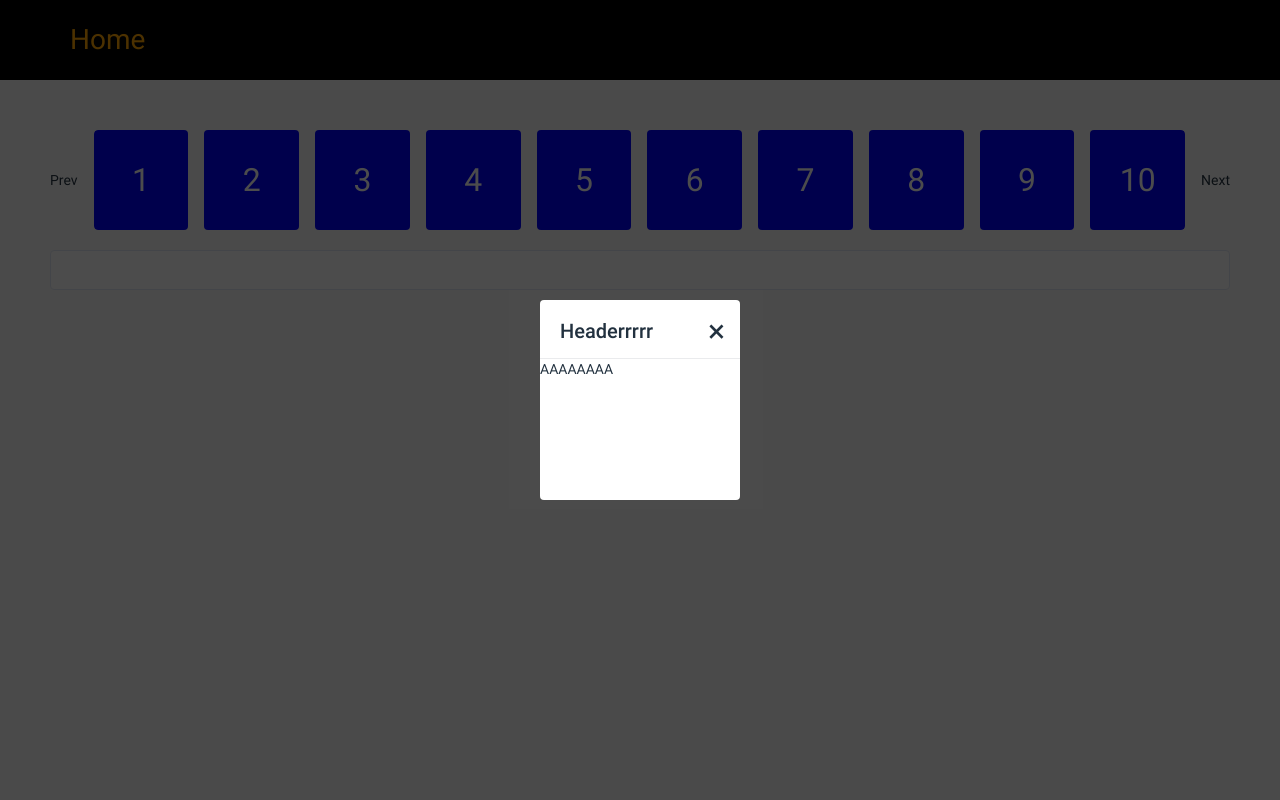
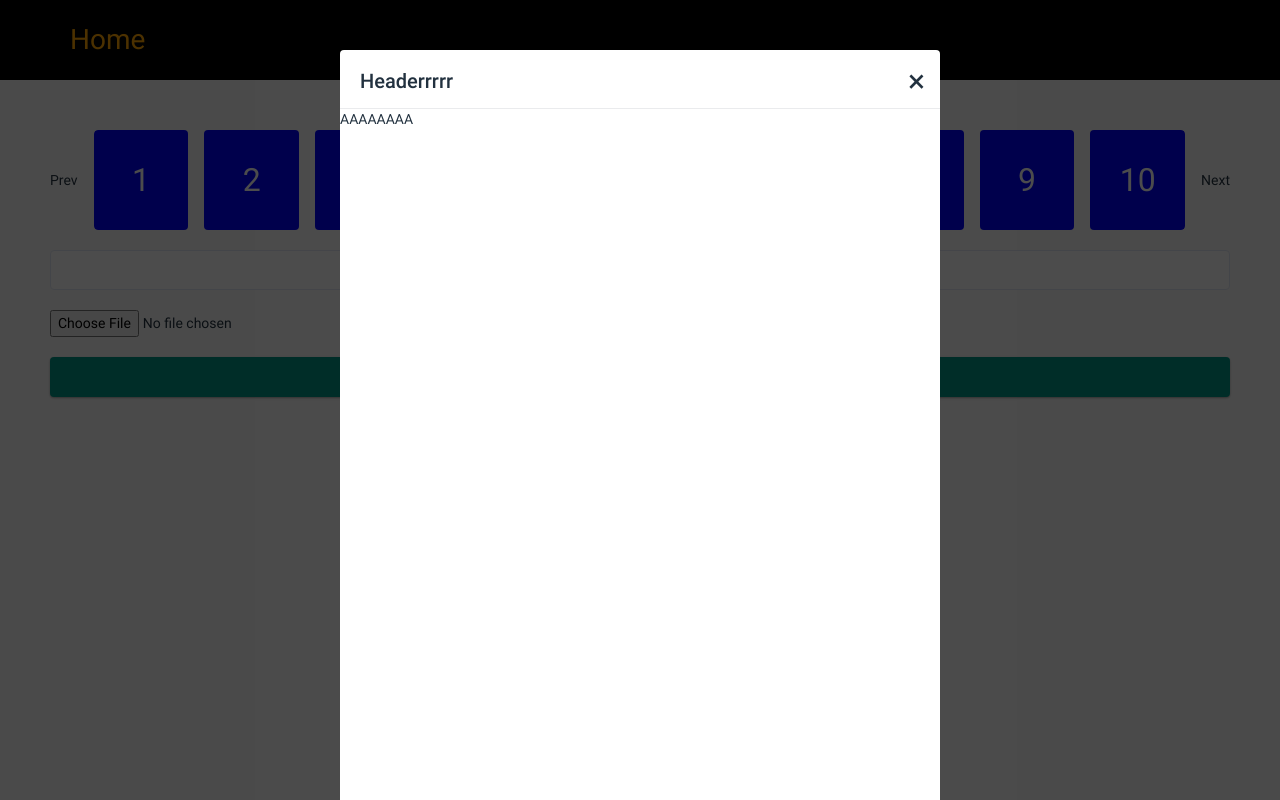
Before and after one commit to Nguyen-Dinh-Tung/app-template, a React (Create React App) app: page / in a window 1280 px wide. Both pictures are taken after a click on the element "10". Built offline with nearby package versions, Linux system fonts and the light colour scheme; no server answers.

Commit message:
style: update animation modal

```diff
--- a/src/components/UI/modal/Header.tsx
+++ b/src/components/UI/modal/Header.tsx
@@ -1,6 +1,4 @@
-import React from "react";
 import styled from "styled-components";
-import closeIcon from "assets/images/close.svg";
 
 interface Props {
   close?: () => void;
--- a/src/components/UI/modal/index.tsx
+++ b/src/components/UI/modal/index.tsx
@@ -1,6 +1,6 @@
-import React, { useEffect } from "react";
+import { useEffect } from "react";
 import ReactDOM from "react-dom";
-import styled from "styled-components";
+import styled, { css } from "styled-components";
 import { Header } from "./Header";
 const modalRoot: any = document.getElementById("modal-root");
 const htmlElement: any = document.querySelector("html");
@@ -30,7 +30,7 @@ export const UIModal = ({ label, isOpen, close, children, ...props }: any) => {
       }
     };
   }, [isOpen]);
-  if (!isOpen) return null;
+
   return ReactDOM.createPortal(
     <Styles
       {...props}
@@ -38,9 +38,13 @@ export const UIModal = ({ label, isOpen, close, children, ...props }: any) => {
         close();
         props.onClick && props.onClick();
       }}
+      isActive={isOpen}
     >
-      <div>
-        <div onClick={(e: any) => e.stopPropagation()}>
+      <div className="modal-cover">
+        <div
+          className="modal-content"
+          onClick={(e: any) => e.stopPropagation()}
+        >
           {label && <Header label={label} close={() => close()} />}
           {children}
         </div>
@@ -52,23 +56,25 @@ export const UIModal = ({ label, isOpen, close, children, ...props }: any) => {
 
 const Styles = styled.div`
   position: fixed;
-  top: 0;
-  left: 0;
-  bottom: 0;
-  right: 0;
+  inset: 0;
   overflow: auto;
   z-index: 99;
+  pointer-events: none;
+  opacity: 0;
+  transition: 0.7s;
 
-  > div {
+  .modal-cover {
     min-height: 100%;
     min-width: 100%;
     padding: 50px 15px;
     display: flex;
-
     align-items: center;
     justify-content: center;
-    background: rgba(0, 0, 0, 0.7);
-    > div {
+    transform: translateY(120%);
+    transition: 0.7s;
+  }
+
+  .modal-content {
     background: white;
     min-width: 200px;
     min-height: 200px;
@@ -78,5 +84,16 @@ const Styles = styled.div`
       max-width: 100%;
     }
   }
+
+  ${({ isActive }: any) =>
+    isActive &&
+    css`
+      pointer-events: unset;
+      opacity: 1;
+      background: rgba(0, 0, 0, 0.7);
+
+      .modal-cover {
+        transform: translateY(0);
       }
+    `}
 `;
--- a/src/screens/home/index.tsx
+++ b/src/screens/home/index.tsx
@@ -1,6 +1,8 @@
+import { UIButton } from "components/UI/Button";
 import { UISlider } from "components/UI/Slider";
 import { UIInput } from "components/UI/input/Input";
 import { UIModal } from "components/UI/modal";
+import { importExcelFile } from "libs/file";
 import { useState } from "react";
 import styled from "styled-components";
 
@@ -9,9 +11,6 @@ export const HomeScreen = (props: any) => {
   const [isOpen, setOpen] = useState(false);
   return (
     <Styles>
-      <UIModal isOpen={isOpen} close={() => setOpen(false)} label="Headerrrrr">
-        <div>AAAAAAAA</div>
-      </UIModal>
       <UISlider
         items={Array(50).fill("")}
         slidesToShow={10}
@@ -37,6 +36,31 @@ export const HomeScreen = (props: any) => {
           setNum(value);
         }}
       />
+      <input
+        type="file"
+        onChange={async (e: any) => {
+          const data = await importExcelFile(e.target.files[0]);
+
+          const en: any = {};
+          const vi: any = {};
+          data?.map((d: any) => {
+            en[d.en.toLowerCase()] = d.en;
+            vi[d.en.toLowerCase()] = d.vi || "";
+          });
+          console.log("fileeeee", en, vi);
+          e.target.value = "";
+        }}
+      />
+      <UIButton
+        onClick={() => {
+          setOpen(true);
+        }}
+      >
+        Open Modal
+      </UIButton>
+      <UIModal isOpen={isOpen} close={() => setOpen(false)} label="Headerrrrr">
+        <div style={{ width: "600px", height: "1000px" }}>AAAAAAAA</div>
+      </UIModal>
     </Styles>
   );
 };
```
Lines whose indentation alone changed are shown as unchanged.
